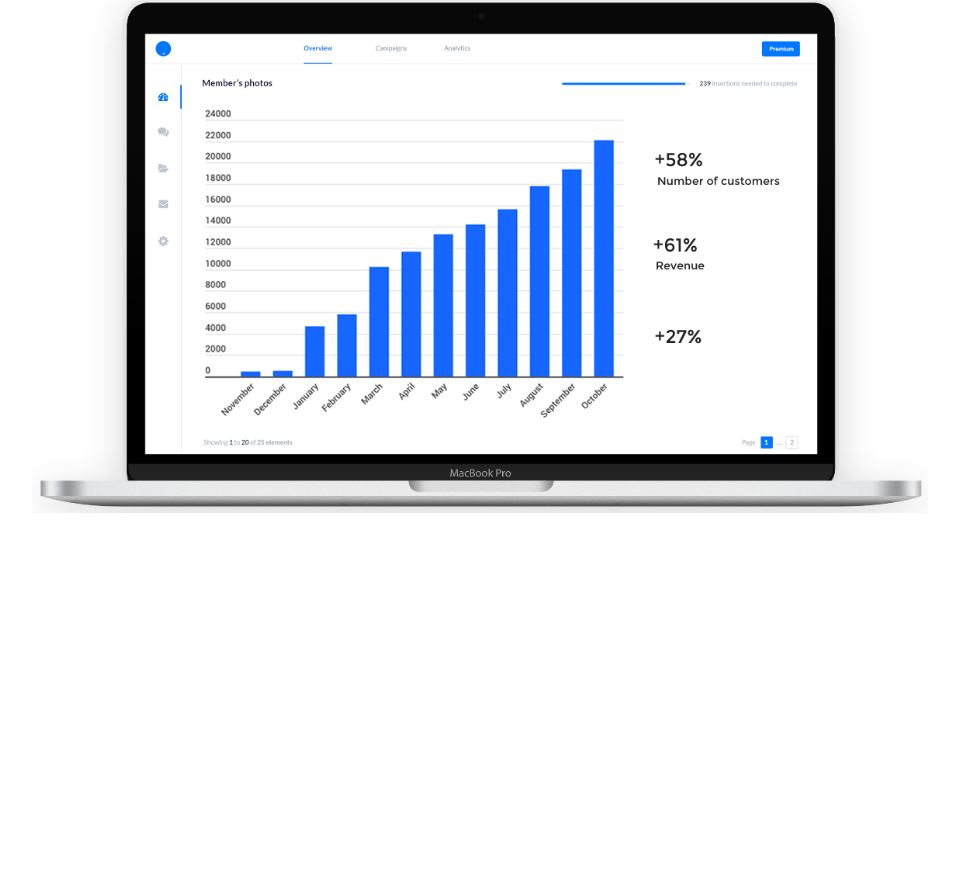
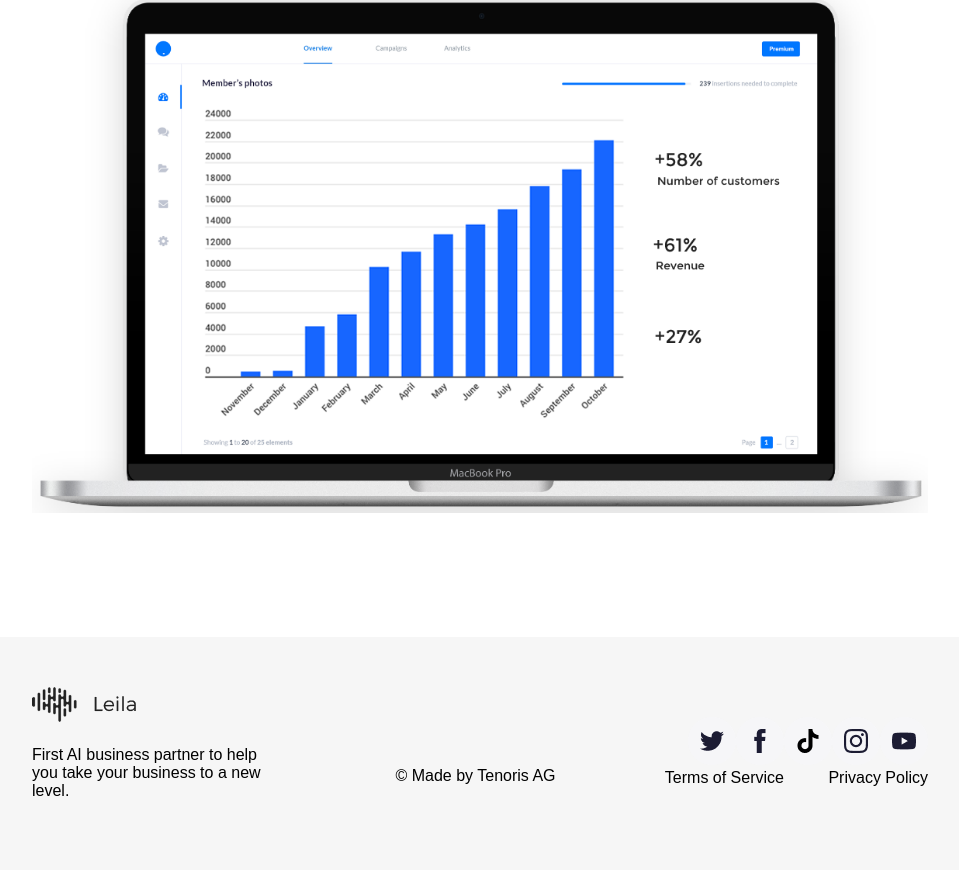
Before and after one commit to AndriiMytiev/NTA-FEb-hw, a plain HTML site: page fe-core-05/index.html in a window 1280 px wide. Shown: the part 5100-5970 px from the top of the page, without its empty margins (160-1119 px from the left). Before the commit the page ends 5737 px from the top, so only its background shows below. Drawn offline with Linux system fonts and the light colour scheme.

Commit message:
mark up footer

```diff
--- /dev/null
+++ b/fe-core-05/css/footer.css
@@ -0,0 +1,68 @@
+.footer {
+    background-color: rgb(246, 246, 246);
+}
+
+.footer-container {
+    width: 70%;
+    margin: auto;
+    padding: 50px 0;
+    clear: both;
+    display: table;
+}
+
+.footer-container-element {
+    display: inline-block;
+    width: 33%;
+    padding-top: 20px 0;
+    box-sizing: border-box;
+}
+
+.footer-container-element .footer-container-text {
+    padding: 20px 0;
+}
+
+.footer-container-element.left {
+    float: left;
+}
+
+.footer-container-element.center {
+    position: relative;
+    top: 60px
+}
+
+.footer-container-element.left .footer-container-text{
+    width: 80%;
+}
+
+.footer-container-element.center .footer-container-text{
+    width: fit-content;
+    margin: auto;
+}
+
+.footer-container-element.right {
+    position: relative;
+    top: 30px;
+    float: right;
+}
+
+.footer-container-list {
+    clear: both;
+    display: table;
+}
+
+.footer-container-list li {
+    float: left;
+    list-style: none;
+}
+
+.footer-container-element span {
+    padding: 20px 0;
+}
+
+.footer-container-element span:first-child {
+    margin-right: 40px;
+}
+
+.footer-container-list, .footer-container-spans-block {
+    float: right;
+}
--- a/fe-core-05/index.html
+++ b/fe-core-05/index.html
@@ -8,6 +8,7 @@
     <link rel="stylesheet" href="./css/common.css">
     <link rel="stylesheet" href="./css/header.css">
     <link rel="stylesheet" href="./css/mainContent.css">
+    <link rel="stylesheet" href="./css/footer.css">
 </head>
 <body>
     <header class="header">
@@ -251,8 +252,37 @@
 
     </main>
 
-    <footer>
+    <footer class="footer">
+        <div class="footer-container">
+            <div class="footer-container-element left">
+                <img src="./img/logo-footer.png" alt="logo-footer">
+                <p class="footer-container-text">
+                    First AI business partner to help you take your business to a new level.
+                </p>
+            </div>
+            <div class="footer-container-element center">
+                <p class="footer-container-text">
+                    © Made by Tenoris AG
+                </p>
+            </div>
+            <div class="footer-container-element right">
+                <ul class="footer-container-list">
+                    <li><a href="#"><img src="./img/twitter.png" alt="twitter"/></a></li>
 
+                    <li><ahref="#"><img src="./img/facebook.png" alt="facebook"/></a></li>
+
+                    <li><a href="#"><img src="./img/tiktok.png" alt="tiktok"/></a></li>
+
+                    <li><a href="#"><img src="./img/instagram.png" alt="instagram"/></a></li>
+
+                    <li><a href="#"><img src="./img/youtube.png" alt="youtube"/></a></li>
+                </ul>
+                <div class="footer-container-spans-block">
+                    <span>Terms of Service</span>
+                    <span>Privacy Policy</span>
+                </div>
+            </div>
+        </div>
     </footer>
 </body>
 </html>
```
Also changed, not shown: fe-core-05/img/facebook.png (added), fe-core-05/img/instagram.png (added), fe-core-05/img/tiktok.png (added), fe-core-05/img/twitter.png (added), fe-core-05/img/youtube.png (added).
